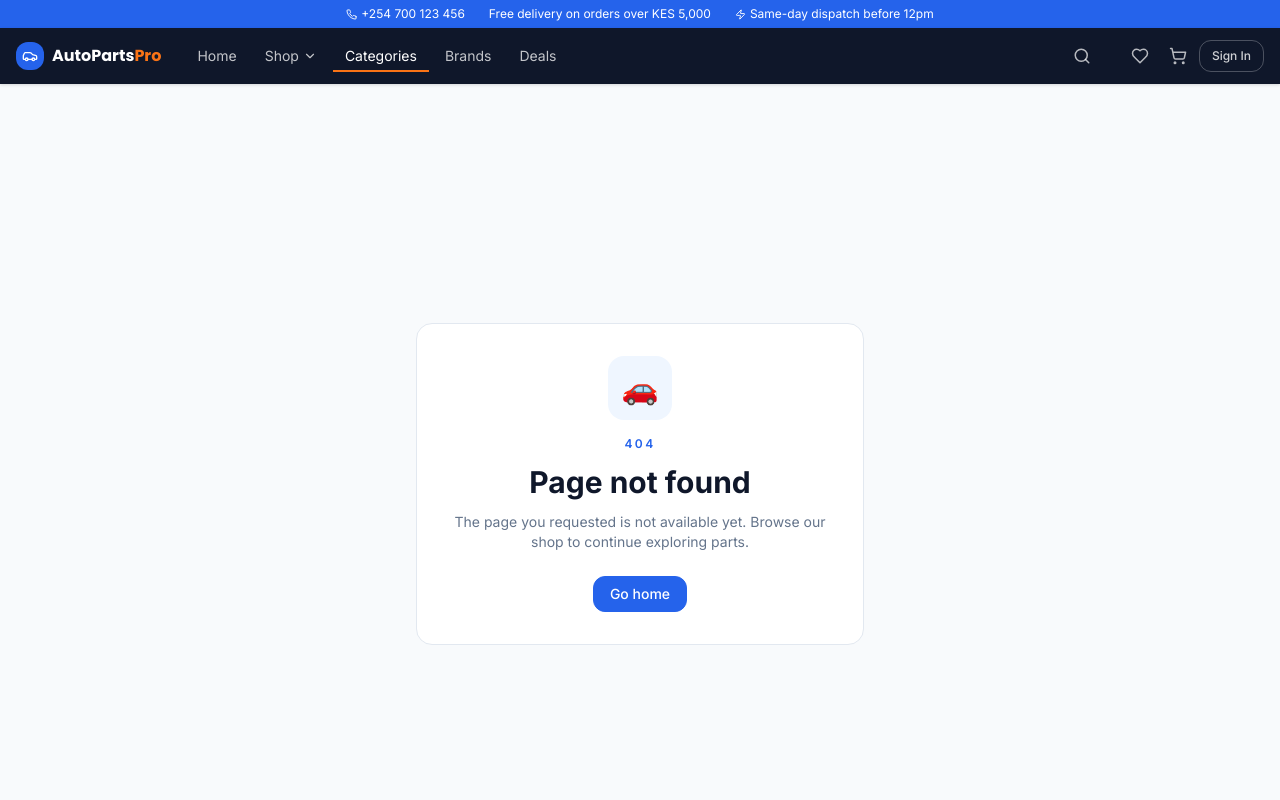
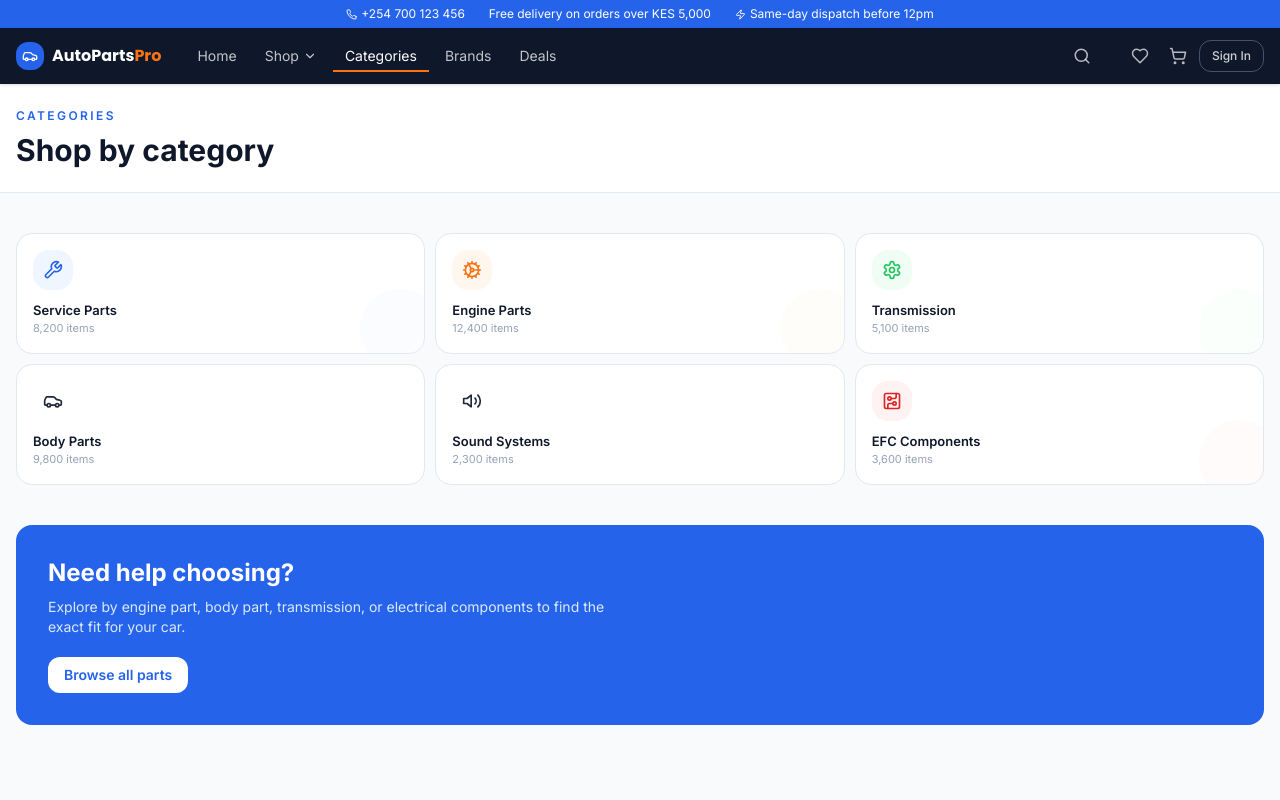
Before and after one commit to will92-tech/auto-parts, a Next.js app: page /categories in a window 1280 px wide. Before the commit this address had no page. Shown: the top 800 px of the page. Built offline with nearby package versions, Linux system fonts and the light colour scheme.

Commit message:
Create categories page

```diff
--- /dev/null
+++ b/src/app/categories/page.tsx
@@ -0,0 +1,34 @@
+import Link from 'next/link'
+import { CategoryGrid } from '@/components/shop/CategoryCard'
+import { CATEGORIES } from '@/lib/data'
+
+export default function CategoriesPage() {
+  return (
+    <div className="min-h-screen bg-slate-50">
+      <div className="bg-white border-b border-slate-200 px-4 py-6">
+        <div className="max-w-7xl mx-auto">
+          <p className="text-xs font-semibold uppercase tracking-[0.2em] text-brand-blue">Categories</p>
+          <h1 className="mt-2 text-3xl font-bold text-navy">Shop by category</h1>
+        </div>
+      </div>
+
+      <div className="max-w-7xl mx-auto px-4 py-10">
+        <CategoryGrid categories={CATEGORIES} columns={3} />
+      </div>
+
+      <div className="max-w-7xl mx-auto px-4 pb-12">
+        <div className="rounded-2xl bg-brand-blue p-8 text-white">
+          <h2 className="text-2xl font-bold">Need help choosing?</h2>
+          <p className="mt-2 max-w-xl text-sm text-blue-100">
+            Explore by engine part, body part, transmission, or electrical components to find the exact fit for your car.
+          </p>
+          <div className="mt-5">
+            <Link href="/shop" className="inline-flex rounded-lg bg-white px-4 py-2 text-sm font-semibold text-brand-blue">
+              Browse all parts
+            </Link>
+          </div>
+        </div>
+      </div>
+    </div>
+  )
+}
```
